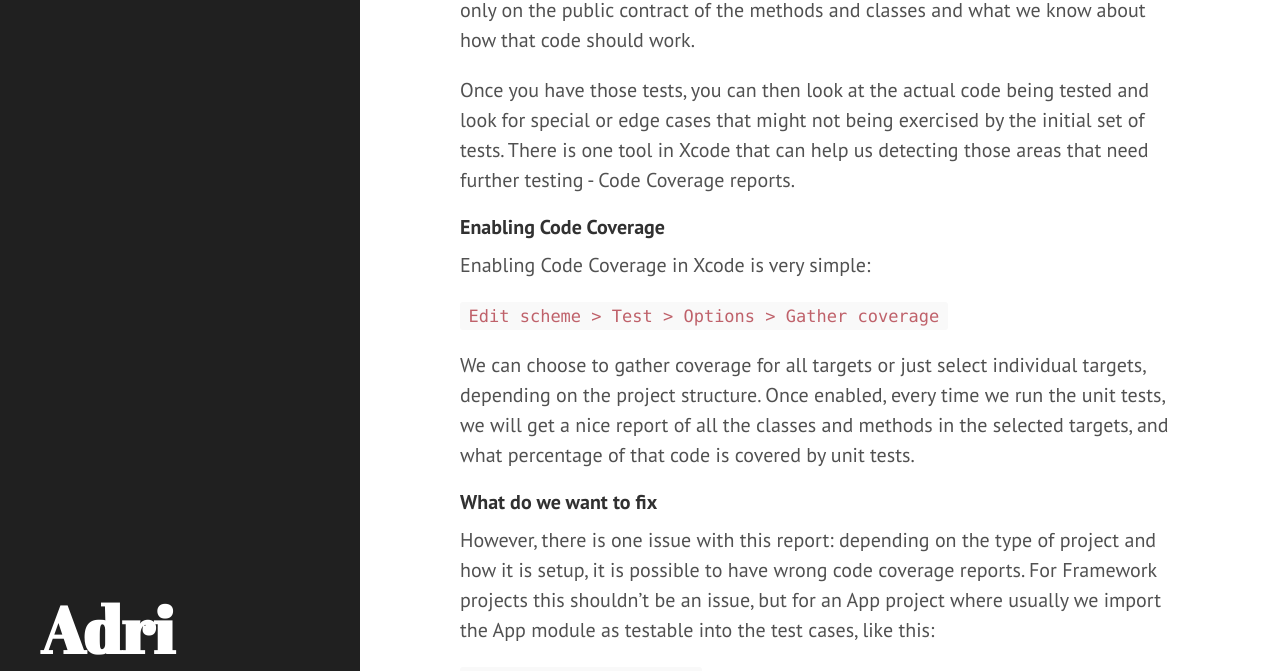
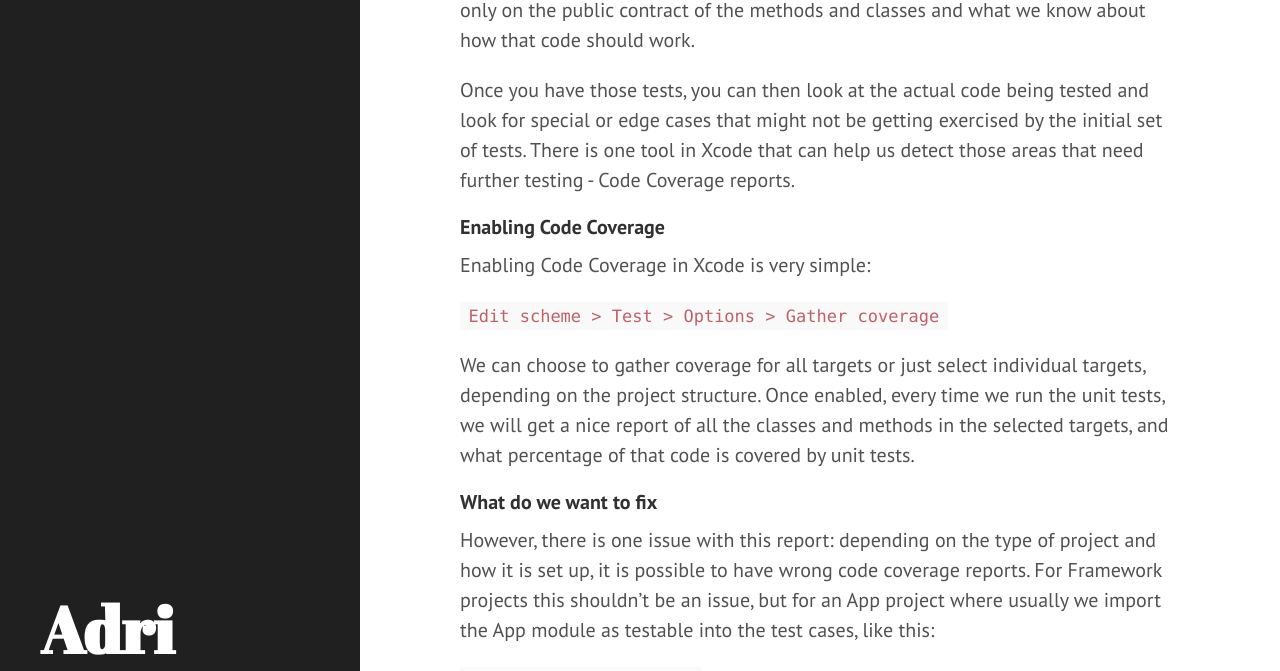
Before and after one commit to amg1976/amg1976.github.io, a Jekyll site: the page built from _posts/2018-05-03-improving-xcode-coverage.md, in a window 1280 px wide and 1400 px high. Shown: the part 332-1003 px from the top of the window. Built offline with Jekyll 4.4.1, drawn with Linux system fonts in a browser that asks for light colours.

Commit message:
Fixed typos

````diff
--- a/_posts/2018-05-03-improving-xcode-coverage.md
+++ b/_posts/2018-05-03-improving-xcode-coverage.md
@@ -7,7 +7,7 @@ tags: [xcode, code coverage, unit tests, app delegate]
 ### Improving Xcode code coverage report
 When writing unit tests, we should try to exercise all the scenarios and edge cases of the piece of code we are working on. I believe we should try to write them based only on the public contract of the methods and classes and what we know about how that code should work.
 
-Once you have those tests, you can then look at the actual code being tested and look for special or edge cases that might not being exercised by the initial set of tests. There is one tool in Xcode that can help us detecting those areas that need further testing - Code Coverage reports.
+Once you have those tests, you can then look at the actual code being tested and look for special or edge cases that might not be getting exercised by the initial set of tests. There is one tool in Xcode that can help us detect those areas that need further testing - Code Coverage reports.
 
 ##### Enabling Code Coverage
 Enabling Code Coverage in Xcode is very simple:
@@ -18,7 +18,7 @@ We can choose to gather coverage for all targets or just select individual targe
 
 ##### What do we want to fix
 
-However, there is one issue with this report: depending on the type of project and how it is setup, it is possible to have wrong code coverage reports. For Framework projects this shouldn't be an issue, but for an App project where usually we import the App module as testable into the test cases, like this:
+However, there is one issue with this report: depending on the type of project and how it is set up, it is possible to have wrong code coverage reports. For Framework projects this shouldn't be an issue, but for an App project where usually we import the App module as testable into the test cases, like this:
 
 ```@testable import MyApp```
 
````
